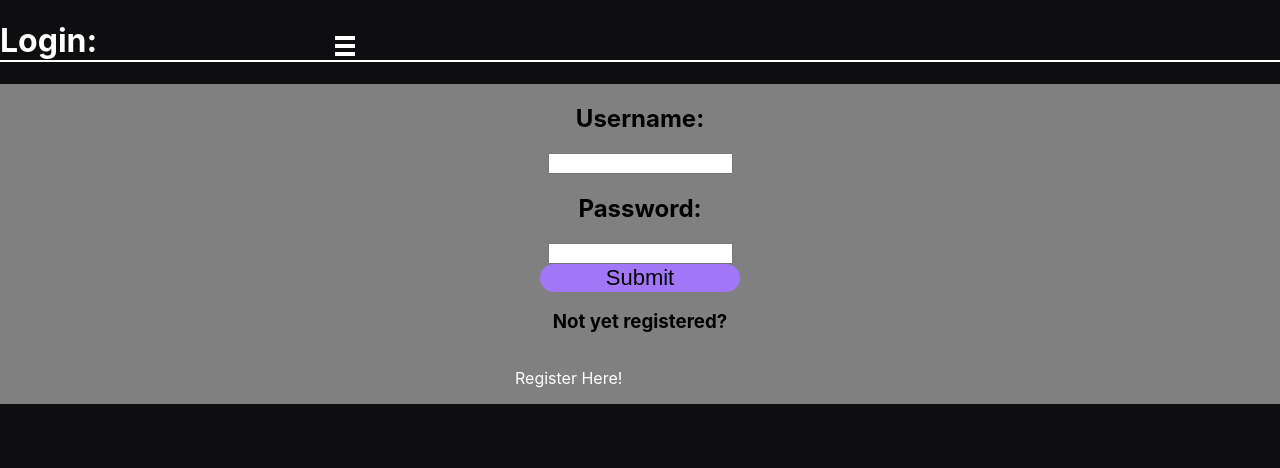
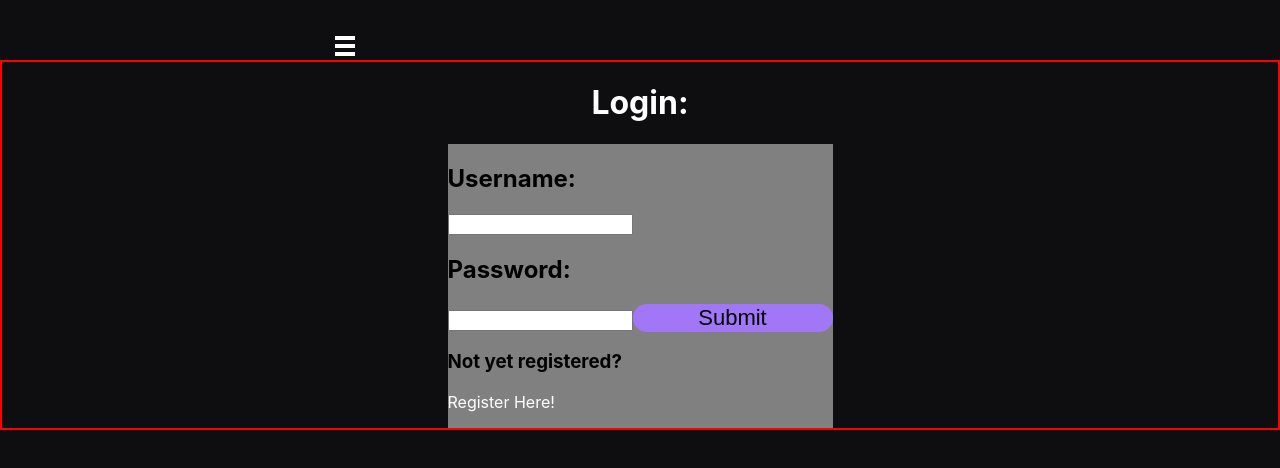
Before and after one commit to chaselancaster/nosmallstreamer-frontend, a React (Create React App) app: page /login in a window 1280 px wide. Shown: the top 468 px of the page. Built offline with nearby package versions, Linux system fonts and the light colour scheme.

Commit message:
change form styling on Search.css to be styled via a className instead of just form

```diff
--- a/src/Component/Login/Login.css
+++ b/src/Component/Login/Login.css
@@ -1,8 +1,19 @@
+.login-container {
+  display: flex;
+  flex-direction: column;
+  justify-content: space-evenly;
+  align-items: center;
+  margin-top: 60px;
+  border: 2px solid red;
+}
+
 h1 {
   color: white;
 }
 
-form {
+.form-container {
+  display: flex;
+  flex-direction: column;
   background-color: gray;
 }
 
--- a/src/Component/Login/Login.js
+++ b/src/Component/Login/Login.js
@@ -20,8 +20,9 @@ class Login extends Component {
     render() {
         const { username, password } = this.state;
         return (
-            <div>
+            <div className="login-container">
                 <h1>Login:</h1>
+                <div className="form-container">
                     <form>
                         <h2>Username:</h2>
                         <input type="text" name="username" value={username} onChange={this.changeHandler}/>
@@ -32,6 +33,7 @@ class Login extends Component {
                         <p>Register Here!</p>
                     </form>
                 </div>
+            </div>
         )
     }
 }
--- a/src/Component/Search/Search.css
+++ b/src/Component/Search/Search.css
@@ -14,7 +14,7 @@
   margin-top: 60px;
 }
 
-h1 {
+.search-title {
   color: white;
   border-bottom: 2px solid white;
 }
@@ -31,7 +31,7 @@ p {
   /* border: 2px solid red; */
 }
 
-form {
+.search-form {
   display: flex;
   flex-direction: column;
   justify-content: space-evenly;
--- a/src/Component/Search/Search.js
+++ b/src/Component/Search/Search.js
@@ -7,11 +7,11 @@ class Search extends Component {
         return (
             <div className="search-parent-container">
                 <div className="search-info">
-                    <h1>Search for streams!</h1>
+                    <h1 className="search-title">Search for streams!</h1>
                     <p>Simply type in a game you want to see and the number of viewers you want to interact with!</p>
                 </div>
                 <div className="form-container">
-                    <form>
+                    <form className="search-form">
                         <h3>Game:</h3>
                         <input type="text" placeholder="Game" />
                         <h3>Number of Viewers:</h3>
```
Also changed, not shown: 1 other file (tests, documents, lock files or other folders). Lines whose indentation alone changed are shown as unchanged.
